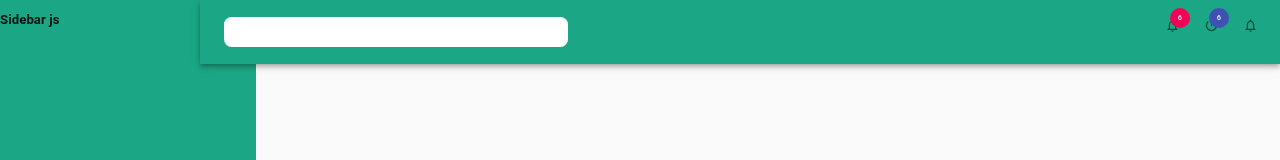
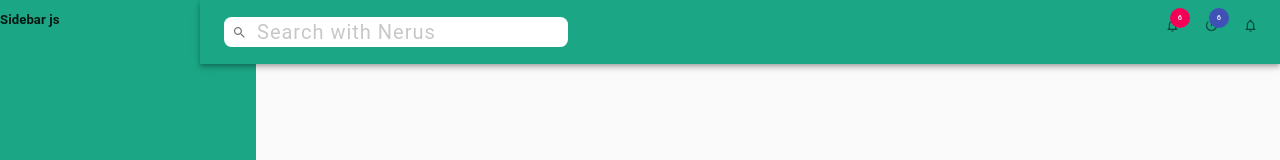
Before and after one commit to TabotCharlesBessong/MaterialUI, a React (Create React App) app in the folder LoginAndRegistration/: page / in a window 1280 px wide. Shown: the top 160 px of the page. Built offline with nearby package versions, Linux system fonts and the light colour scheme.

Commit message:
done with the header

```diff
--- a/LoginAndRegistration/src/App.js
+++ b/LoginAndRegistration/src/App.js
@@ -3,7 +3,26 @@ import './App.css';
 import Sidebar from './components/Sidebar';
 import { makeStyles } from '@material-ui/styles';
 import Header from './components/Header';
-import { CssBaseline } from '@material-ui/core';
+import { createTheme, CssBaseline } from '@material-ui/core';
+
+
+const theme = createTheme({
+  // palette:'#ab1875',
+  // light:'#fff',
+  palette:{
+    primary:{
+      main:'#1ba785',
+      light:'#fff'
+    },
+    secondary:{
+      main:'#282c34',
+      light:'ccc',
+    },
+    background:{
+      default:'f4f5fd',
+    }
+  }
+})
 
 const useStyles = makeStyles({
   app:{
--- a/LoginAndRegistration/src/components/Header.js
+++ b/LoginAndRegistration/src/components/Header.js
@@ -4,10 +4,11 @@ import { AppBar, Badge, Grid, IconButton, InputBase, Toolbar } from '@material-u
 import PowerSettingsNewIcon from "@material-ui/icons/PowerSettingsNew"
 import React from 'react'
 import NotficationNoneIcon from "@material-ui/icons/NotificationsNone"
+import SearchIcon from "@material-ui/icons/Search"
 import { makeStyles } from '@material-ui/styles'
 
 
-const useStyles = makeStyles({
+const useStyles = makeStyles(theme =>({
   root:{
     background:'#1ba785',
     float:'right',
@@ -22,9 +23,25 @@ const useStyles = makeStyles({
     color:"#222",
     width:'100%',
     borderRadius:'0.75rem',
-    height:'3rem'
-  }
-})
+    height:'3rem',
+  },
+  input:{
+    opacity:'0.6',
+    fontSize:'0.8rem',
+    padding:'0 0.8rem',
+    width:'100%',
+    height:'100%',
+    fontSize:'2rem',
+    letterSpacing:'0.1rem',
+    '&:hover':{
+      background:'#222',
+      color:'#fff'
+    },
+    '& .MuiSvgIcon-root':{
+      marginRight:'1rem',
+    }
+  },
+}))
 
 const Header = () => {
   const classes = useStyles()
@@ -32,11 +49,17 @@ const Header = () => {
     <div className='header'>
       <AppBar position='ststic' className={classes.root}>
         <Toolbar>
-          <Grid container>
-            <Grid item xs={6} lg={4} className={classes.header2} >
-             <InputBase/>
+          <Grid container
+          alignItems='center'
+          >
+            <Grid item xs={4} lg={4} className={classes.header2} >
+             <InputBase
+             className={classes.input}
+               placeholder='Search with Nerus'
+               startAdornment={<SearchIcon fontSize='medium'/>}
+             />
             </Grid>
-            <Grid item xs={6} lg={8} className={classes.header1} >
+            <Grid item xs={8} lg={8} className={classes.header1} >
              <IconButton>
                <Badge badgeContent={6} color='secondary'>
                  <NotficationNoneIcon/>
@@ -47,7 +70,7 @@ const Header = () => {
                 <PowerSettingsNewIcon/>
               </Badge>
              </IconButton>
-             <IconButton>
+             <IconButton >
                 <NotficationNoneIcon/>
              </IconButton>
             </Grid>
```
